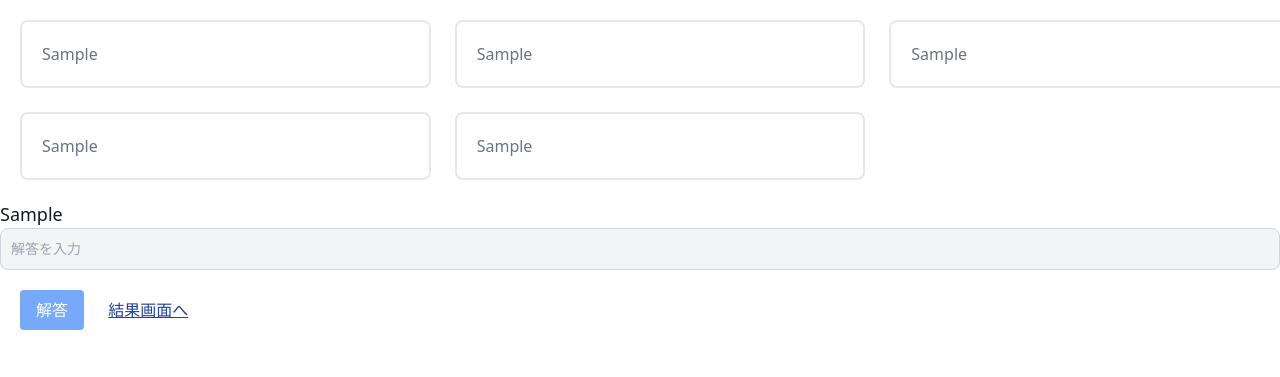
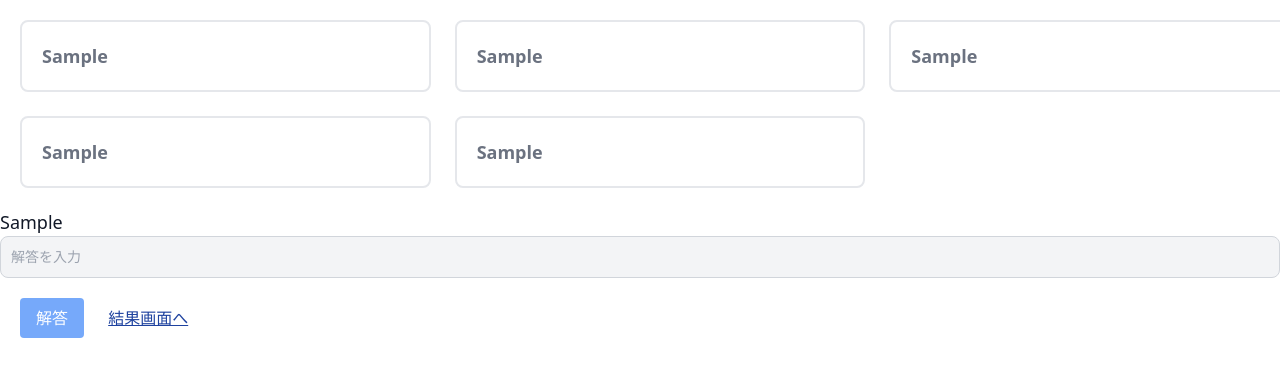
Before and after one commit to tomishima2904/shapley_association_game, a Django app: template game/templates/gaming.html in a window 1280 px wide. Shown: the part 44-421 px from the top of the page. Run offline with Django 4.2, Linux system fonts and the light colour scheme; the template is opened without the code that fills it: most values are stand-ins (such as "Sample title", 1, 10 or a date in 2020); form fields are guessed from the names that the template uses; style sheets or scripts are compiled from the project's sources; some libraries are stand-ins or nearby versions.

Commit message:
刺激語のフォントをボールドして見やすく

```diff
--- a/game/templates/gaming.html
+++ b/game/templates/gaming.html
@@ -17,7 +17,7 @@
     <input id="stimulus-1" type="checkbox" value="stimulus-1" name="stimulus" class="hidden peer">
     <label id="label-stimulus-1" for="stimulus-1" name="label-stimulus" class="checkbox-label">
       <div class="block">
-        {{ stimuli.0 }}
+        <div class="w-full text-lg font-semibold">{{ stimuli.0 }}</div>
       </div>
     </label>
   </li>
@@ -26,7 +26,7 @@
     <input id="stimulus-2" type="checkbox" value="stimulus-2" name="stimulus" class="hidden peer">
     <label id="label-stimulus-2" for="stimulus-2" name="label-stimulus" class="checkbox-label">
       <div class="block">
-        {{ stimuli.1 }}
+        <div class="w-full text-lg font-semibold">{{ stimuli.1 }}</div>
       </div>
     </label>
   </li>
@@ -35,7 +35,7 @@
     <input id="stimulus-3" type="checkbox" value="stimulus-3" name="stimulus" class="hidden peer">
     <label id="label-stimulus-3" for="stimulus-3" name="label-stimulus" class="checkbox-label">
       <div class="block">
-        {{ stimuli.2 }}
+        <div class="w-full text-lg font-semibold">{{ stimuli.2 }}</div>
       </div>
     </label>
   </li>
@@ -44,7 +44,7 @@
     <input id="stimulus-4" type="checkbox" value="stimulus-4" name="stimulus" class="hidden peer">
     <label id="label-stimulus-4" for="stimulus-4" name="label-stimulus" class="checkbox-label">
       <div class="block">
-        {{ stimuli.3 }}
+        <div class="w-full text-lg font-semibold">{{ stimuli.3 }}</div>
       </div>
     </label>
   </li>
@@ -53,7 +53,7 @@
     <input id="stimulus-5" type="checkbox" value="stimulus-5" name="stimulus" class="hidden peer">
     <label id="label-stimulus-5" for="stimulus-5" name="label-stimulus" class="checkbox-label">
       <div class="block">
-        {{ stimuli.4 }}
+        <div class="w-full text-lg font-semibold">{{ stimuli.4 }}</div>
       </div>
     </label>
   </li>
```
